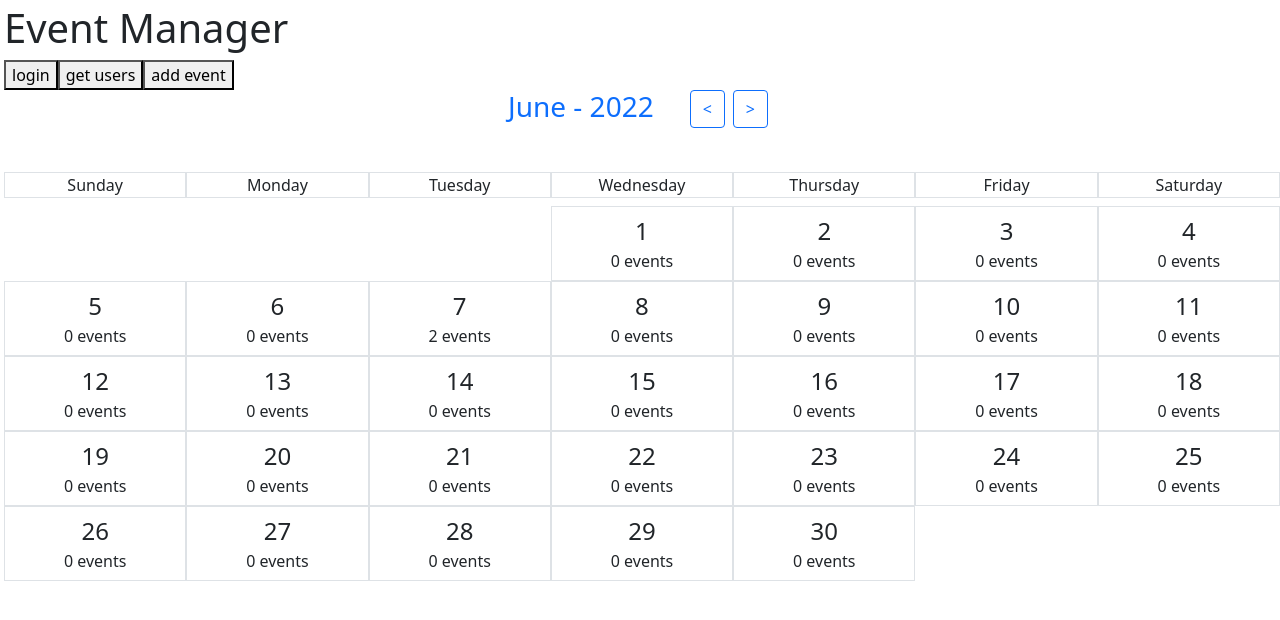
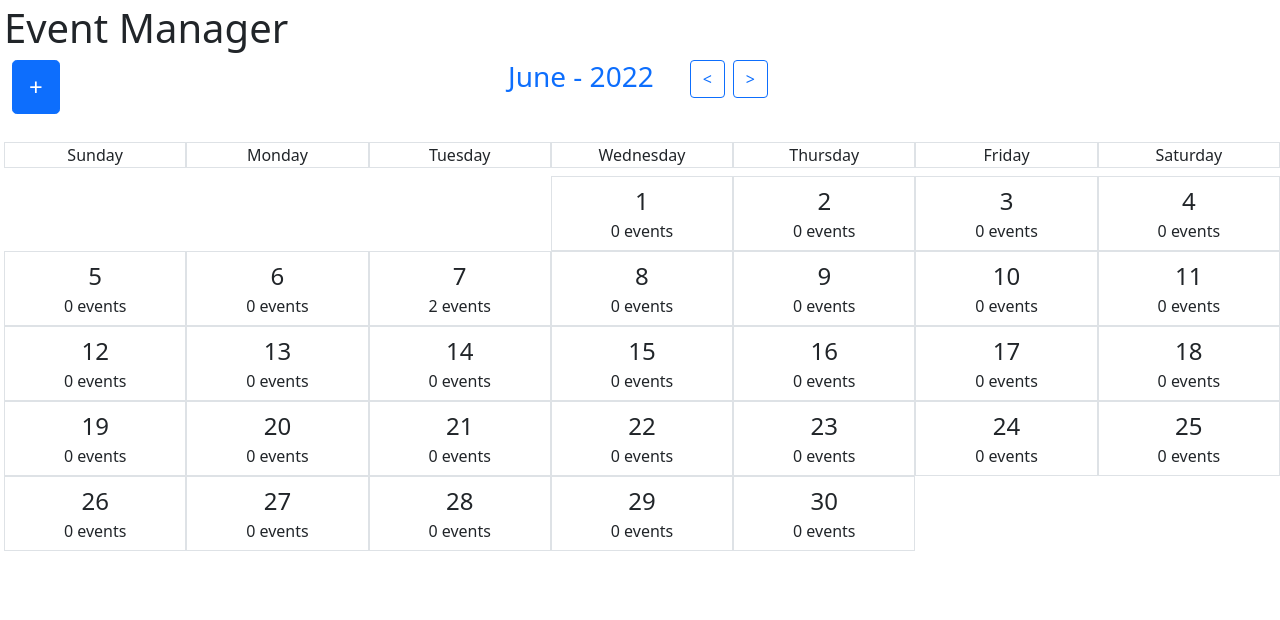
Before and after one commit to vitor-msp/event-manager-react, a React (Create React App) app: page / in a window 1280 px wide. Shown: the top 620 px of the page. Built offline with nearby package versions, Linux system fonts and the light colour scheme.

Commit message:
btn add event

```diff
--- a/src/components/App.tsx
+++ b/src/components/App.tsx
@@ -31,13 +31,20 @@ function App() {
     <div className="container-fluid p-1">
       <h1>Event Manager</h1>
 
-      <div>
+      {/* <div>
         <button onClick={login}>login</button>
         <button onClick={getUsers}>get users</button>
-        <button onClick={addEvent}>add event</button>
-      </div>
+      </div> */}
 
-      <div>
+      <div className="">
+        <button
+          style={{ fontSize: "1.5em", position: "absolute" }}
+          className="btn btn-lg btn-primary mx-2"
+          onClick={addEvent}
+        >
+          +
+        </button>
+
         {viewMode === ViewType.day && <Day />}
         {viewMode === ViewType.month && <Month />}
       </div>
```
